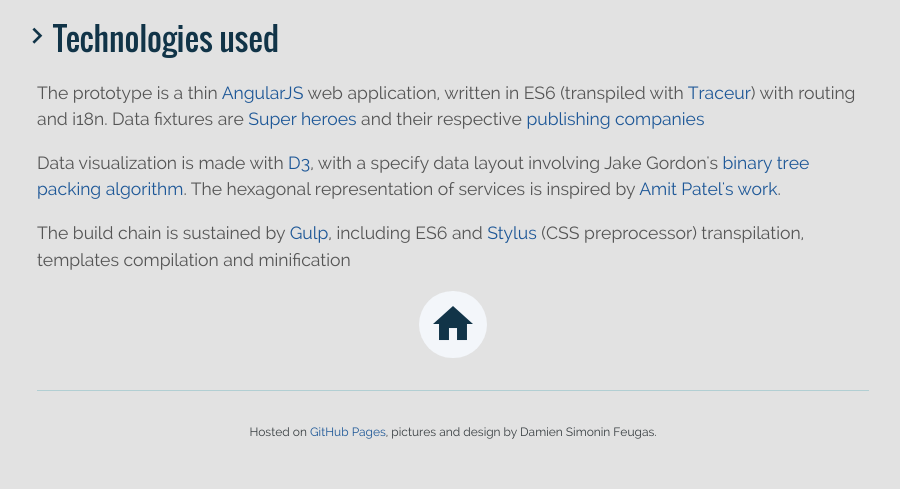
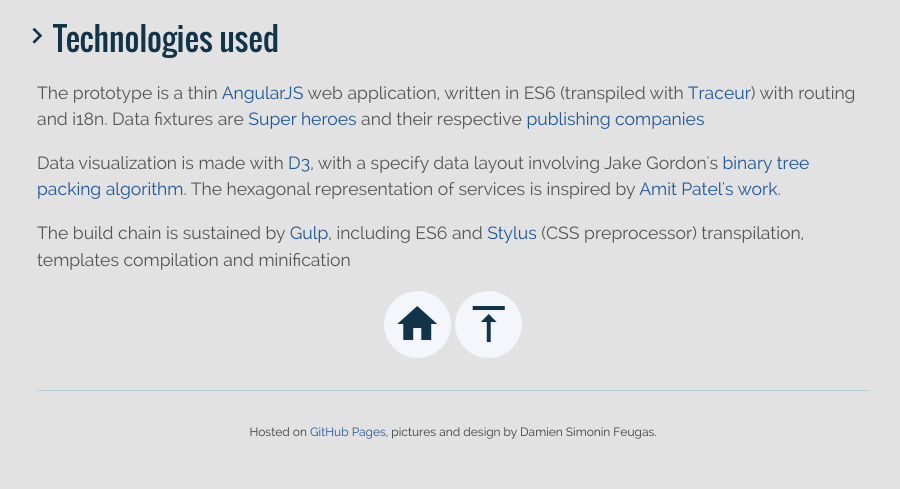
Before and after one commit to feugy/feugy.github.io, a Jekyll site: the page built from _posts/2015-05-02-open-io.md, in a window 1280 px wide. Shown: the part 1425-1914 px from the top of the page, without its empty margins (187-1087 px from the left). Built offline with Jekyll 4.4.1, drawn with Linux system fonts in a browser that asks for light colours.

Commit message:
add scroll to top button

```diff
--- a/_layouts/post.html
+++ b/_layouts/post.html
@@ -2,7 +2,7 @@
 <html lang="en-us">
   {% include head.html %}
   <body>
-    <header class="header-image">
+    <header id="top" class="header-image">
       <div class="header-content">
         <h1 class="title">{{page.title}}</h1>
         <h2 class="tagline">{{page.description}}</h2>
@@ -15,6 +15,7 @@
 		  {{content}}
       <div class="footer-buttons">
         {% include action-button.html link='/' icon='home'%}
+        {% include action-button.html link='#top' icon='vertical_align_top'%}
       </div>
       <footer>
         <span class="credits">Hosted on <a href="https://pages.github.com">GitHub Pages</a>, pictures and design by Damien Simonin Feugas.</span>
--- a/style/main.scss
+++ b/style/main.scss
@@ -13,6 +13,7 @@
 html, body {
 	color: $text-color;
   background: $page-bg;
+  scroll-behavior: smooth;
 }
 
 * {
```
